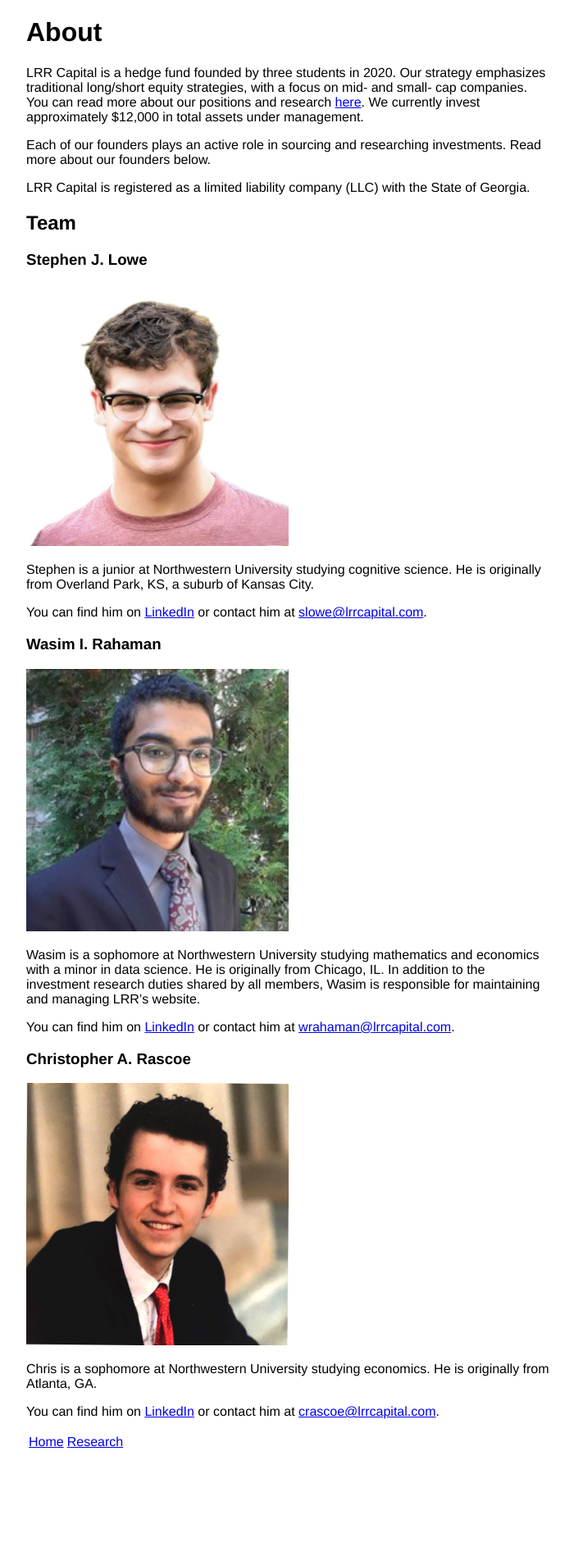
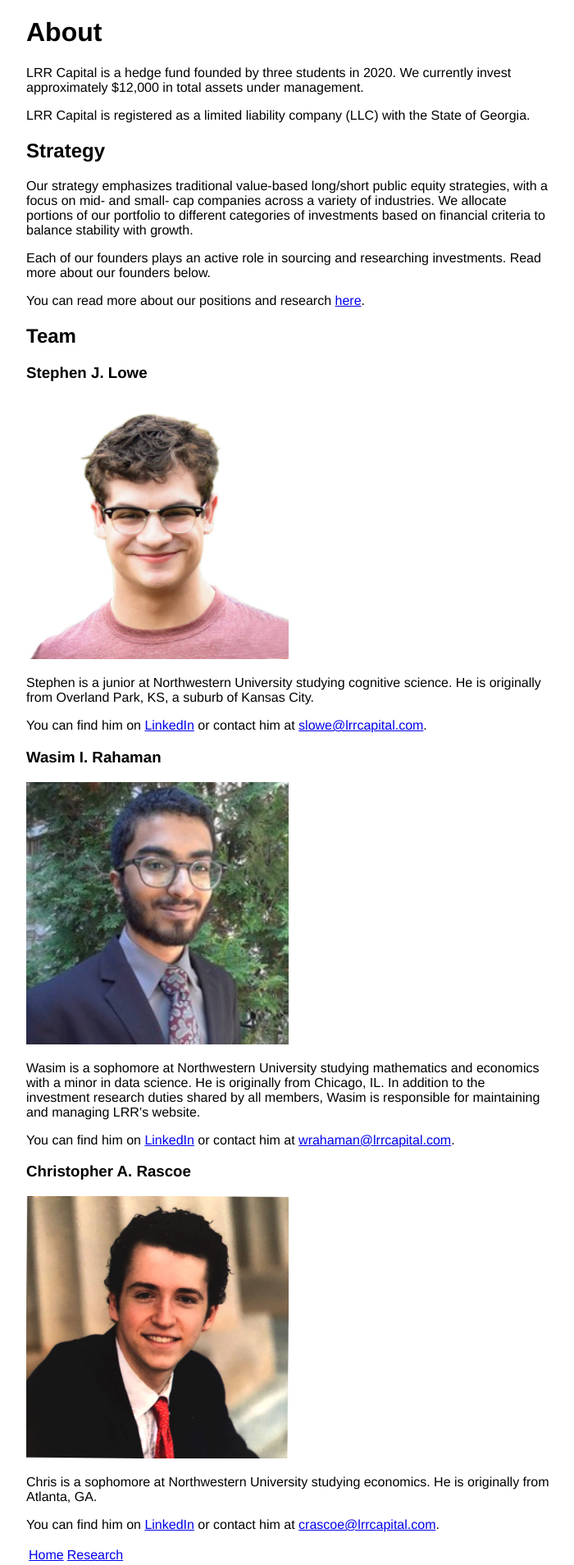
Before and after one commit to lrr-capital/lrr-capital, a Jekyll site: the page built from about.md, in a window 1280 px wide. Shown: the whole page at 82% size, without its empty margins (288-988 px from the left). Built offline with Jekyll 4.4.1, drawn with Linux system fonts in a browser that asks for light colours; before the commit the page ends 1771 px from its top, so only the background shows below that.

Commit message:
Update about.md

```diff
--- a/about.md
+++ b/about.md
@@ -4,11 +4,18 @@ title: About
 ---
 # About
 
-LRR Capital is a hedge fund founded by three students in 2020. Our strategy emphasizes traditional long/short equity strategies, with a focus on mid- and small- cap companies. You can read more about our positions and research <a href="/research">here</a>. We currently invest approximately $12,000 in total assets under management.
+LRR Capital is a hedge fund founded by three students in 2020. We currently invest approximately $12,000 in total assets under management.
+
+LRR Capital is registered as a limited liability company (LLC) with the State of Georgia.
+
+## Strategy
+
+Our strategy emphasizes traditional value-based long/short public equity strategies, with a focus on mid- and small- cap companies across a variety of industries. We allocate portions of our portfolio to different categories of investments based on financial criteria to balance stability with growth.
 
 Each of our founders plays an active role in sourcing and researching investments. Read more about our founders below.
 
-LRR Capital is registered as a limited liability company (LLC) with the State of Georgia.
+You can read more about our positions and research <a href="/research">here</a>.
+
 
 ## Team
 
```
